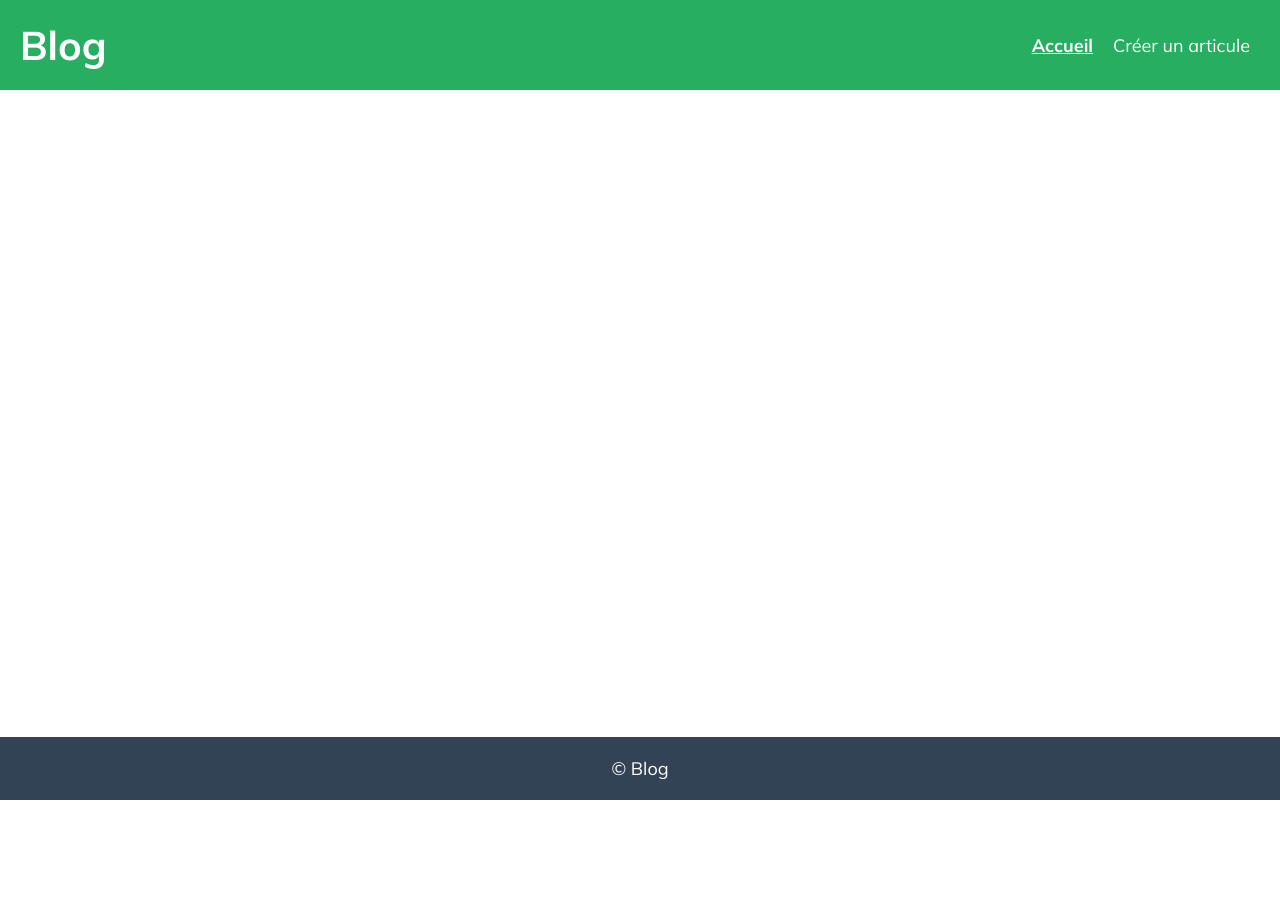
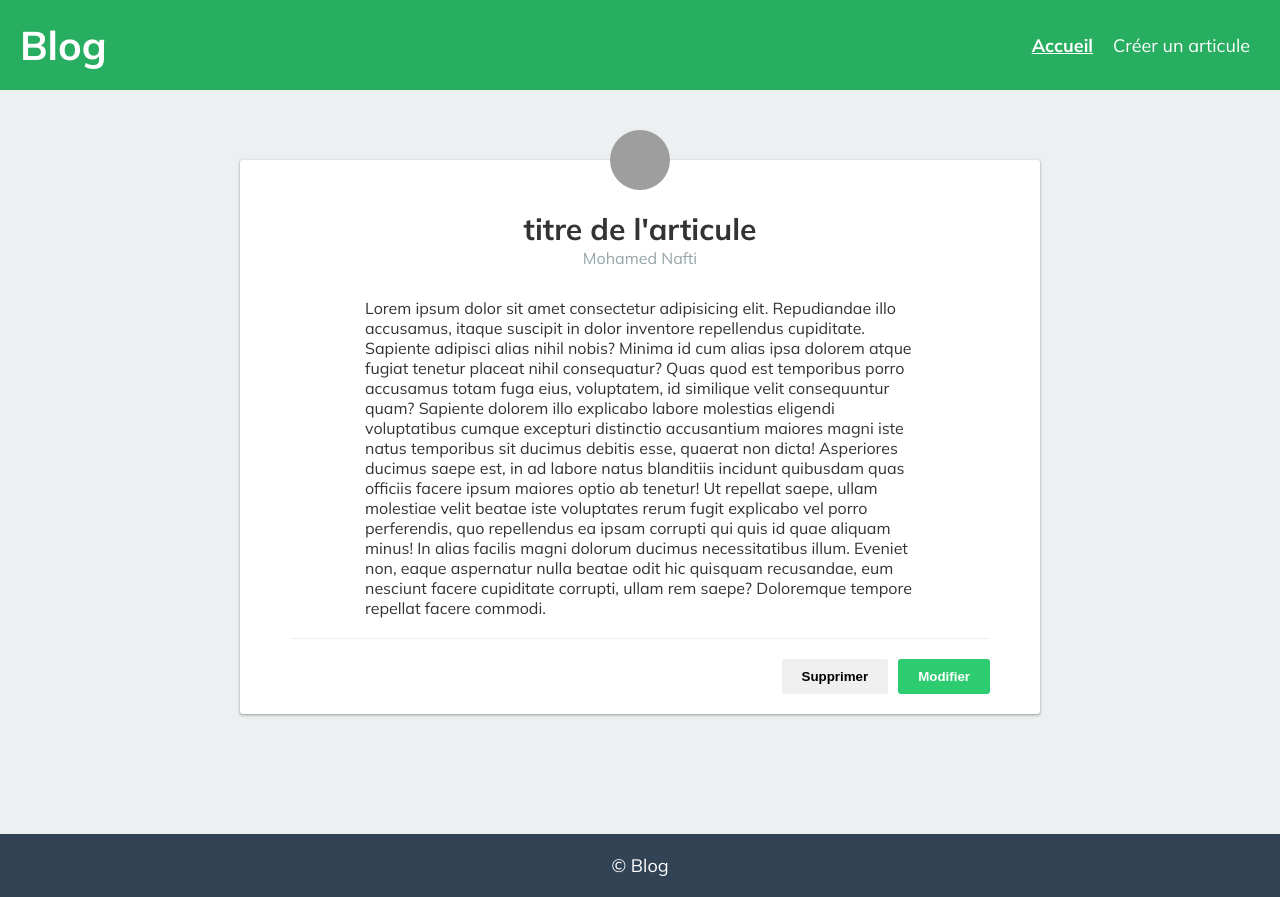
Before and after one commit to elyesszobli/BlogProject, a website built with Vite: page src/index.html in a window 1280 px wide. Before the commit the page ends 800 px from the top, so only its background shows below. Built offline with nearby package versions, Linux system fonts and the light colour scheme; grey boxes are pictures that could not be loaded.

Commit message:
Mise en page de la liste des articles

```diff
--- a/src/assets/styles/_variables.scss
+++ b/src/assets/styles/_variables.scss
@@ -1,11 +1,13 @@
 :root {
-    --primary:#2ecc71;
-    --dark :#27ae60;
-    --accent:#2c3e50;
-    --text:#333;
-    --divider:#ecf0f1;
-    --dark-grey :#324355;
-    --error : #e74c3c;
-    --font-family : "Mulish", sans-serif;
-    --box-shadow: 0 1px 2px 0 rgba(60,64,67,0.3) , 0 1px 3px 1px rgba(60,64,67,0.15);
+  --primary: #2ecc71;
+  --dark: #27ae60;
+  --accent: #2c3e50;
+  --text: #333;
+  --divider: #ecf0f1;
+  --dark-grey: #324355;
+  --error: #e74c3c;
+  --hint: #95a5a6;
+  --font-family: "Mulish", sans-serif;
+  --box-shadow: 0 1px 2px 0 rgba(60, 64, 67, 0.3),
+    0 1px 3px 1px rgba(60, 64, 67, 0.15);
 }
--- a/src/assets/styles/styles.scss
+++ b/src/assets/styles/styles.scss
@@ -37,7 +37,7 @@ header {
         font-size: 1.8rem;
         padding: 0 10px;
       }
-      .active{
+      .active {
         font-weight: 700;
         text-decoration: underline;
       }
@@ -47,8 +47,8 @@ header {
 
 .content {
   grid-area: content;
-
   padding: 2rem;
+  background: var(--divider);
 }
 
 footer {
--- a/src/form/form.scss
+++ b/src/form/form.scss
@@ -3,6 +3,7 @@
     justify-content: center;
     align-items: center;
     form {
+      background: white;
       width: 700px;
       padding: 4rem;
       box-shadow: var(--box-shadow);
--- a/src/index.html
+++ b/src/index.html
@@ -25,7 +25,20 @@
           </li>
         </ul>
       </header>
-      <div class="content"></div>
+      <div class="content">
+        <div class="articles-container">
+          <div class="article">
+            <img src="https://randomuser.me/api/portraits/men/76.jpg" alt="profile">
+            <h2>titre de l'articule</h2>
+            <p class="article-author">Mohamed Nafti</p>
+            <p class="article-content">Lorem ipsum dolor sit amet consectetur adipisicing elit. Repudiandae illo accusamus, itaque suscipit in dolor inventore repellendus cupiditate. Sapiente adipisci alias nihil nobis? Minima id cum alias ipsa dolorem atque fugiat tenetur placeat nihil consequatur? Quas quod est temporibus porro accusamus totam fuga eius, voluptatem, id similique velit consequuntur quam? Sapiente dolorem illo explicabo labore molestias eligendi voluptatibus cumque excepturi distinctio accusantium maiores magni iste natus temporibus sit ducimus debitis esse, quaerat non dicta! Asperiores ducimus saepe est, in ad labore natus blanditiis incidunt quibusdam quas officiis facere ipsum maiores optio ab tenetur! Ut repellat saepe, ullam molestiae velit beatae iste voluptates rerum fugit explicabo vel porro perferendis, quo repellendus ea ipsam corrupti qui quis id quae aliquam minus! In alias facilis magni dolorum ducimus necessitatibus illum. Eveniet non, eaque aspernatur nulla beatae odit hic quisquam recusandae, eum nesciunt facere cupiditate corrupti, ullam rem saepe? Doloremque tempore repellat facere commodi.</p>
+            <div class="article-action">
+              <button class="btn btn-danger">Supprimer</button>
+              <button class="btn btn-primary">Modifier</button>
+            </div>
+          </div>
+        </div>
+      </div>
       <footer>© Blog</footer>
     </div>
   </body>
--- a/src/index.scss
+++ b/src/index.scss
@@ -0,0 +1,48 @@
+.content {
+    background: var(--divider);
+    display: flex;
+    justify-content: center;
+    align-items: center;
+    .articles-container{
+        max-width: 800px;
+        width: 100%;
+        margin:  5rem 0 10rem 0;
+        .article{
+            box-shadow: var(--box-shadow);
+            background: white;
+            padding: 0 5rem;
+            border-radius: 0.3rem;
+            display: flex;
+            flex-direction: column;
+            align-items: center;
+            img{
+                height: 6rem;
+                width:6rem;
+                border-radius: 50%;
+                margin-top: -3rem;
+            }
+            h2{
+                margin-top: 2rem;
+                margin-bottom: 0;
+            }
+            .article-author{
+                color: var(--hint);
+                margin-bottom: 3rem;
+            }
+            .article-content{
+                max-width: 550px;
+            }
+            .article-action {
+                width: 100%;
+                display: flex;
+                justify-content: flex-end;
+                padding: 2rem 0;
+                margin-top: 2rem;
+                border-top: 1px solid var(--divider);
+                .btn{
+                    margin-left: 1rem;
+                }
+            }
+        }
+    }
+}
```
